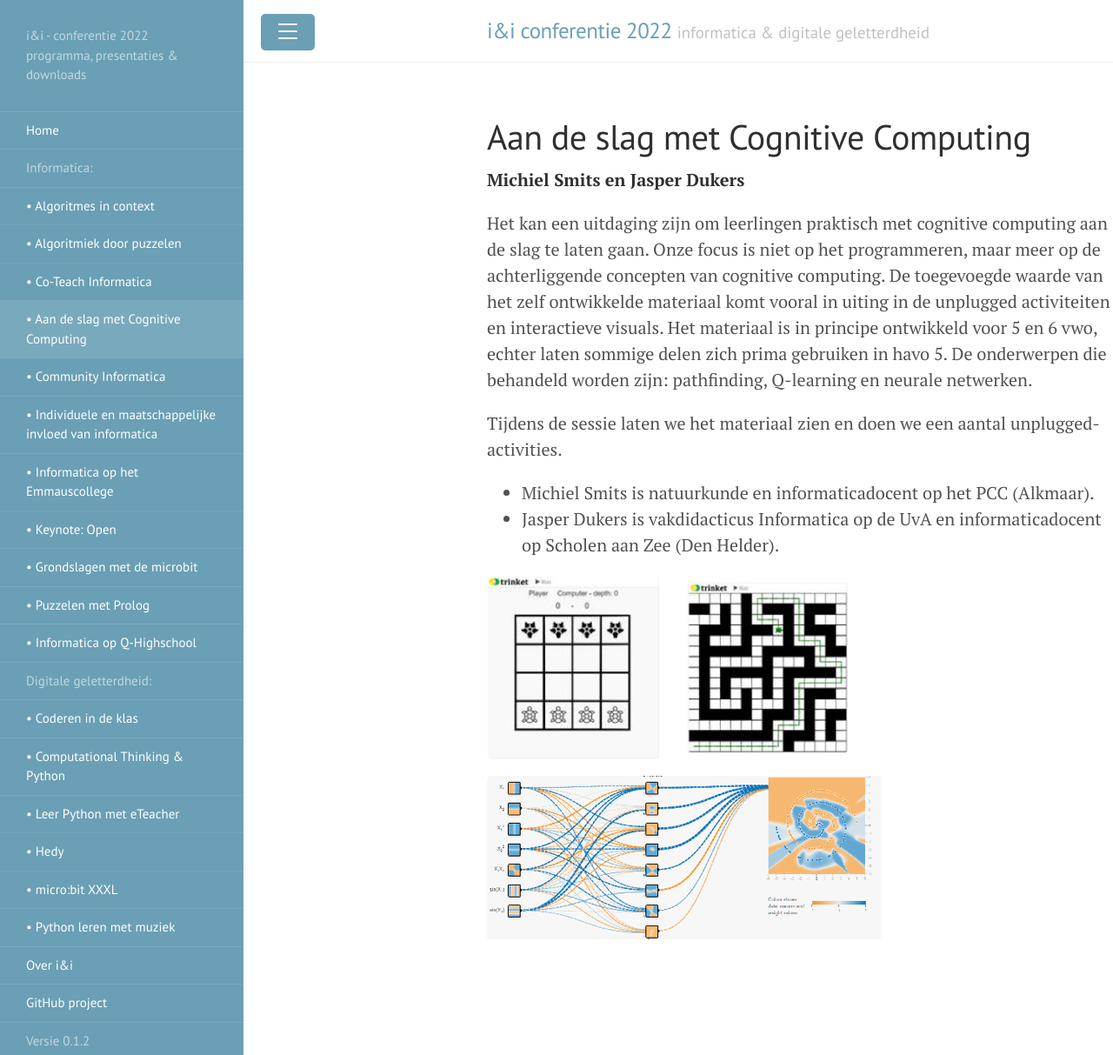
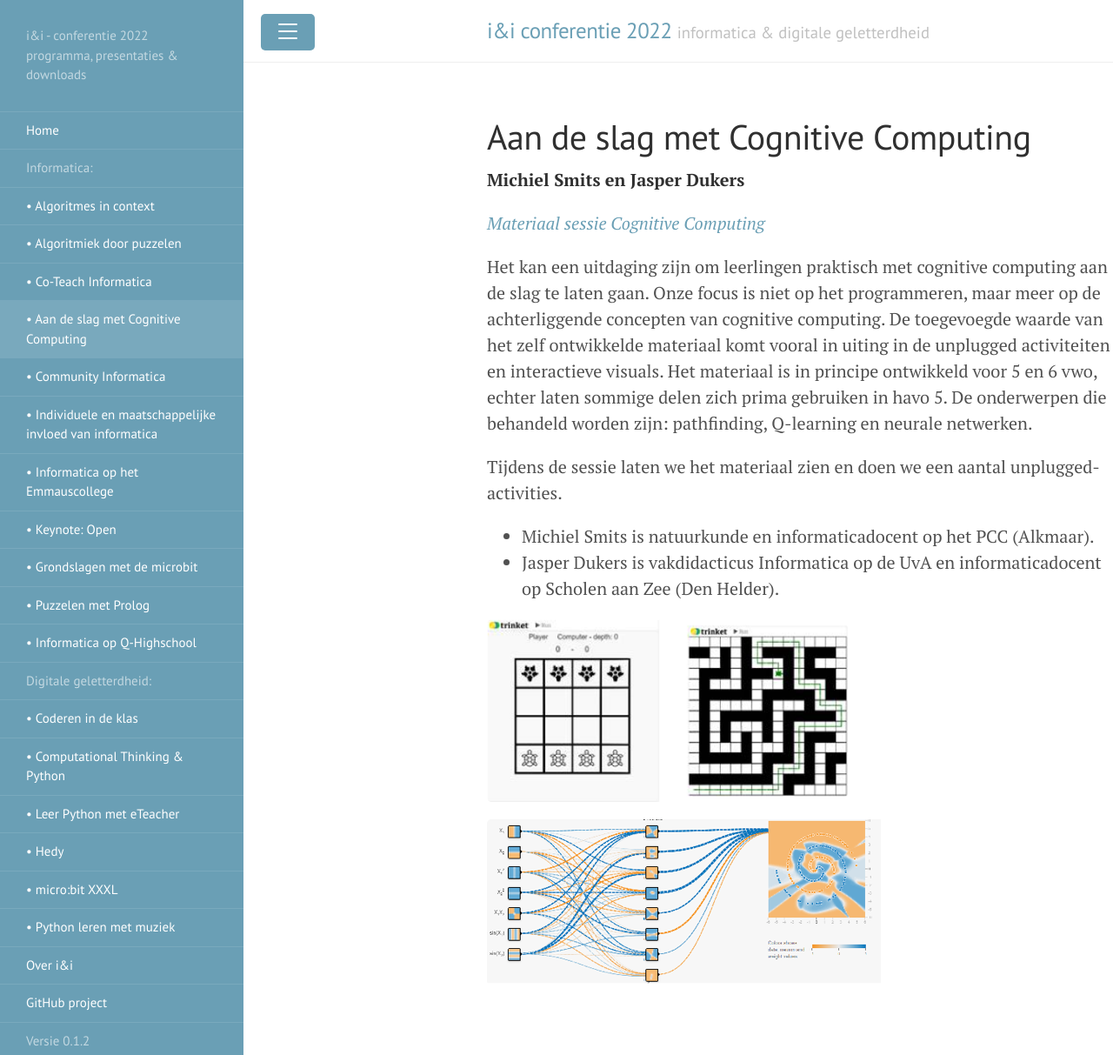
Before and after one commit to ieni/ieni2022, a Jekyll site: the page built from _informatica/cognitive-computing.md, in a window 1280 px wide and 1213 px high. Shown: the whole window at 87% size. Built offline with Jekyll 4.4.1, drawn with Linux system fonts in a browser that asks for light colours.

```diff
--- a/_informatica/cognitive-computing.md
+++ b/_informatica/cognitive-computing.md
@@ -4,6 +4,8 @@ title: Aan de slag met Cognitive Computing
 ---
 
 **Michiel Smits en Jasper Dukers**
+
+*[Materiaal sessie Cognitive Computing](https://informaticabaas.nl/cc/){:target="_blank"}*
 
 Het kan een uitdaging zijn om leerlingen praktisch met cognitive computing aan
 de slag te laten gaan. Onze focus is niet op het programmeren, maar meer op de
```
Also changed, not shown: _dg/hedy.md (+2 -0 lines), 1 other file.
